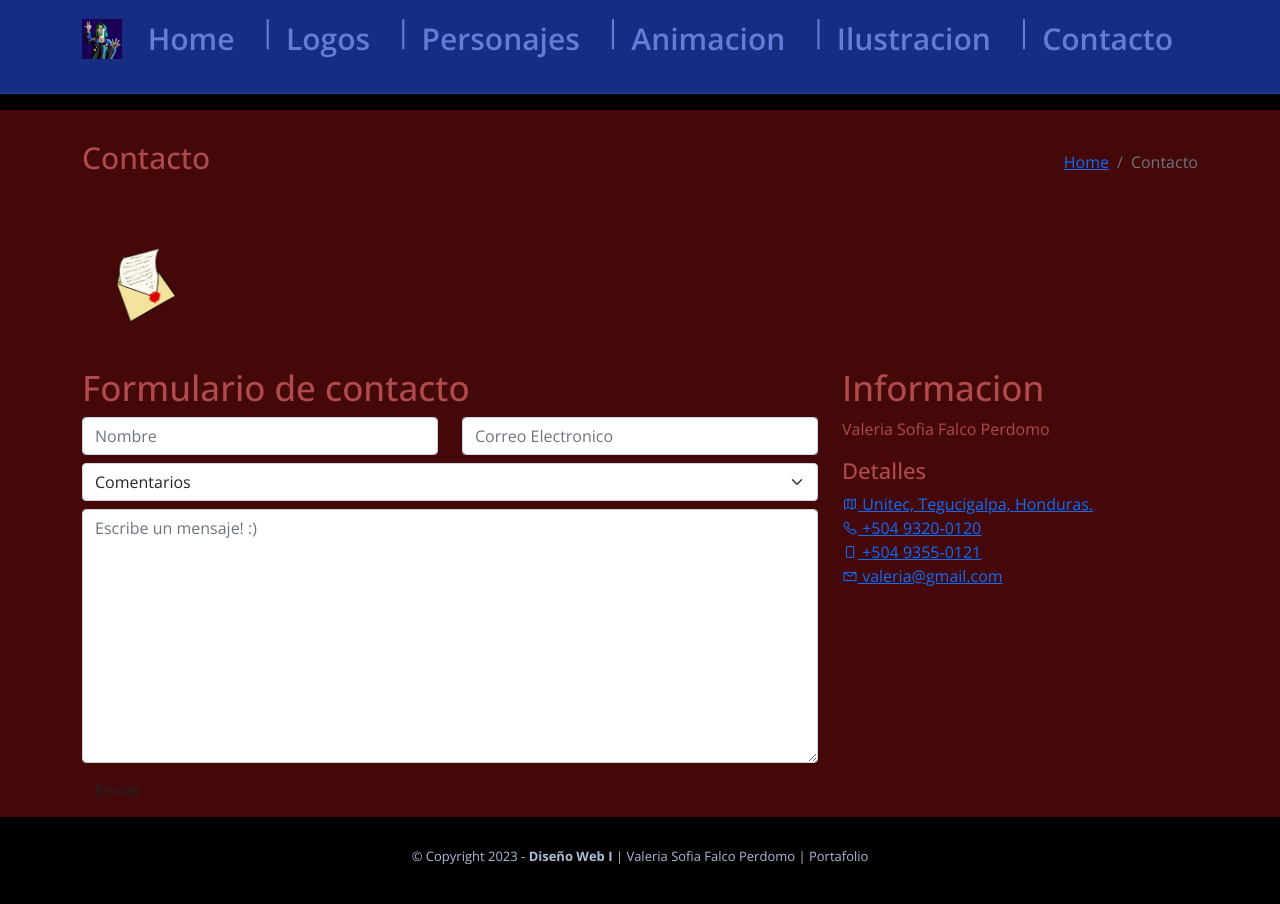
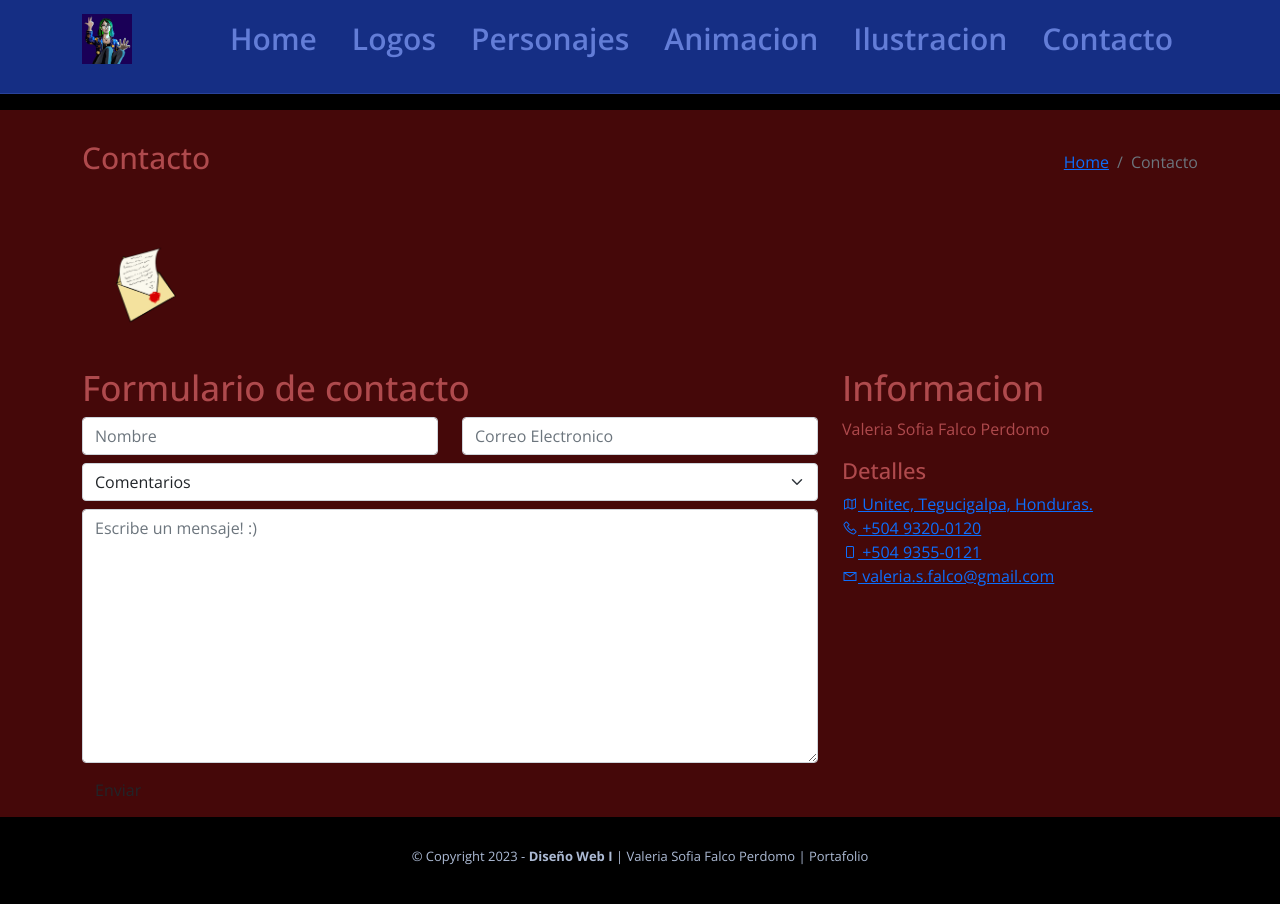
Before and after one commit to ValeriaF-2004/Portafolio, a plain HTML site: page contacto.html in a window 1280 px wide. Drawn offline with nearby package versions, Linux system fonts and the light colour scheme.

Commit message:
Update contacto.html

```diff
--- a/contacto.html
+++ b/contacto.html
@@ -1,21 +1,21 @@
 <!DOCTYPE html>
-<html>
+<html lang="en">
+
 <head>
     <meta charset="utf-8">
     <meta name="viewport" content="width=device-width, initial-scale=1">
     <title>Contacto</title>
-<link href="img/favicon.png" rel="shortcut icon">
-<link href="css/bootstrap.min.css" rel="stylesheet">
-<link href="css/bootstrap-custom.css" rel="stylesheet">
-<link href="https://maxst.icons8.com/vue-static/landings/line-awesome/line-awesome/1.3.0/css/line-awesome.min.css" rel="stylesheet">
-<link href="css/style.css" rel="stylesheet">
+    <link rel="shortcut icon" href="img/favicon.png">
+    <link rel="stylesheet" href="css/bootstrap.min.css">
+    <link rel="stylesheet" href="css/bootstrap-custom.css">
+    <link rel="stylesheet" href="https://maxst.icons8.com/vue-static/landings/line-awesome/line-awesome/1.3.0/css/line-awesome.min.css">
+    <link rel="stylesheet" href="css/style.css">
+</head>
 
-</head>
 <body>
 
 <header class="header-area">
     <div class="container">
-
         <nav class="navbar navbar-expand-lg navbar-light bg-light">
 
             <a class="navbar-brand" href="index.html"><img src="img/LogoIsh.jpeg" class="img-fluid" alt="logo" width="50px"></a>
@@ -29,41 +29,35 @@
                     <li class="nav-item active">
                         <a class="nav-link" href="index.html">Home</a>
                     </li>
-				<p>|</p>
                     <li class="nav-item">
-				<a class="nav-link" href="diseño_logos.html" >Logos</a>
+                        <a class="nav-link" href="diseño_logos.html">Logos</a>
                     </li>
-				<p>|</p>
                     <li class="nav-item">
-				<a class="nav-link" href="diseño_personajes.html" >Personajes</a>
+                        <a class="nav-link" href="diseño_personajes.html">Personajes</a>
                     </li>
-				<p>|</p>
                     <li class="nav-item">
                         <a class="nav-link" href="animaciones.html">Animacion</a>
                     </li>
-				<p>|</p>
                     <li class="nav-item">
                         <a class="nav-link" href="ilustraciones.html">Ilustracion</a>
                     </li>
-				<p>|</p>
                     <li class="nav-item">
                         <a class="nav-link" href="contacto.html">Contacto</a>
                     </li>
                 </ul>
             </div>
-
         </nav>
-
     </div>
     <hr>
 </header>
 
-<section id="all">
+<section id="all" class="section">
     <section id="title4">
         <div class="container">
             <div class="row">
                 <article class="col-md-6 col-sm-6 col-12">
-					<h1>Contacto</h1><img src="img/Contactanos.Detalle..PNG" alt="envelope" class="img-fluid" width="150px">
+                    <h1>Contacto</h1>
+                    <img src="img/Contactanos.Detalle..PNG" alt="envelope" class="img-fluid" width="150px">
                 </article>
 
                 <article class="col-md-6 col-sm-6 col-12">
@@ -126,34 +120,26 @@
 
                     <p>Valeria Sofia Falco Perdomo</p>
 
-
-
                     <h3>Detalles</h3>
 
                     <ul class="list-unstyled list-contact">
                         <li><a href="#"><i class="las la-map"></i> Unitec, Tegucigalpa, Honduras.</a></li>
-						<li><a href="tel:50422000120"><i class="las la-phone"></i> +504 9320-0120</a></li>
-						<li><a href="tel:50422000121"><i class="las la-mobile"></i> +504 9355-0121</a></li>
-						<li><a href="mailto:info@engage.com"><i class="las la-envelope"></i> valeria@gmail.com</a></li>
+                        <li><a href="tel:+50422000120"><i class="las la-phone"></i> +504 9320-0120</a></li>
+                        <li><a href="tel:+50422000121"><i class="las la-mobile"></i> +504 9355-0121</a></li>
+                        <li><a href="mailto:info@engage.com"><i class="las la-envelope"></i> valeria.s.falco@gmail.com</a></li>
                     </ul>
-
 
                 </article>
             </div>
         </div>
     </section>
 </section>
+
 <footer>
     <div class="container">
         <p>&copy; Copyright 2023 - <b>Diseño Web I</b> | Valeria Sofia Falco Perdomo | Portafolio </p>
     </div>
-
 </footer>
-
-
-
-
-
 
 <!-- js -->
 <script src="js/jquery.min.js"></script>
@@ -161,4 +147,4 @@
 
 </body>
 
-</html>
+</html
```
Lines whose indentation alone changed are shown as unchanged.
